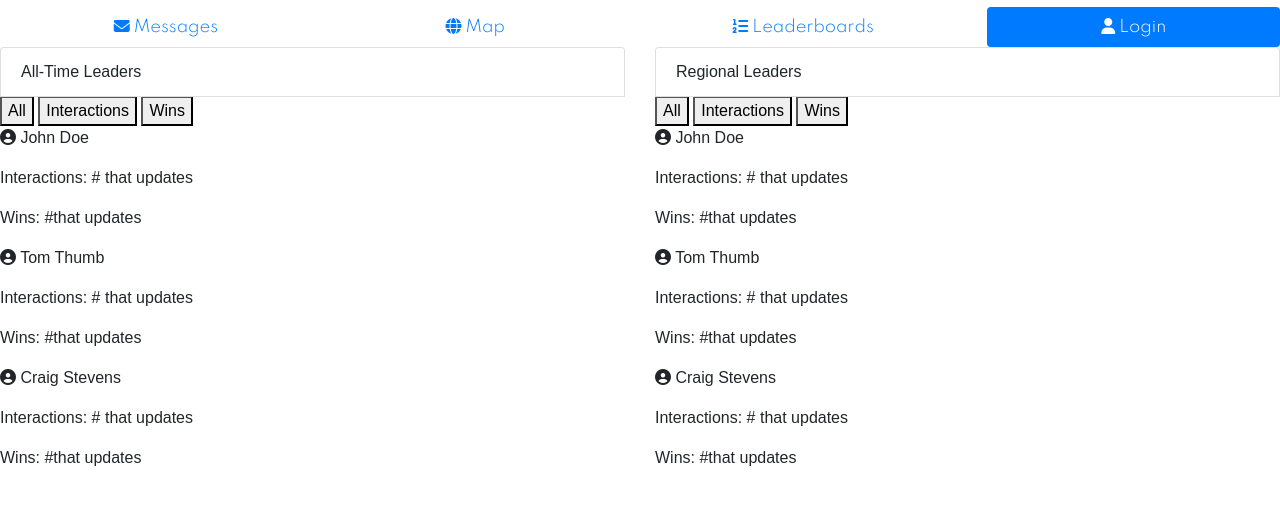
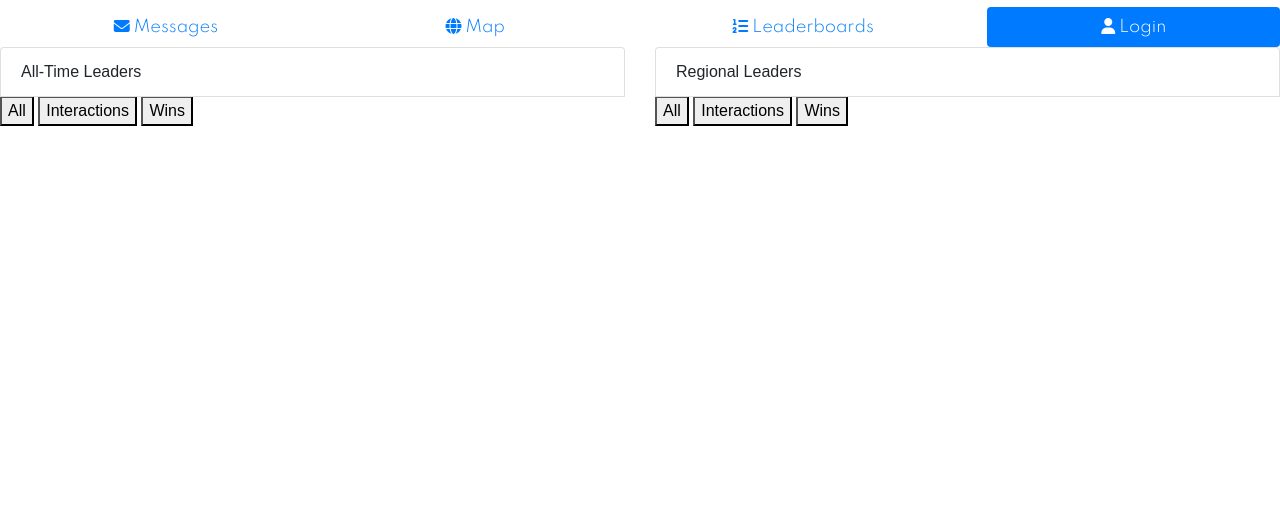
Before and after one commit to TelevisionNinja/Boarder, a plain HTML site: page docs/leaderboard.html in a window 1280 px wide. Shown: the part 183-688 px from the top of the page. Drawn offline with nearby package versions, Linux system fonts and the light colour scheme; files that its build step writes are made by us from their sources.

Commit message:
tab change

```diff
--- a/docs/leaderboard.html
+++ b/docs/leaderboard.html
@@ -38,19 +38,19 @@
                         <button class="tablinks" onclick="openTab(event, 'Wins')">Wins</button>
                         </div>
 
-                        <div id="All" class="All">
+                        <div id="All" class="tabcontent">
                             <p><i class="fas fa-user-circle"></i>  John Doe</p>
                             <p class="interests">Interactions: # that updates</p>
                             <p class="interests">Wins: #that updates</p>
                         </div>
 
-                        <div id="Interactions" class="Interactions">
+                        <div id="Interactions" class="tabcontent">
                             <p><i class="fas fa-user-circle"></i>  Tom Thumb</p>
                             <p class="interests">Interactions: # that updates</p>
                             <p class="interests">Wins: #that updates</p>
                         </div>
 
-                        <div id="Wins" class="Wins">
+                        <div id="Wins" class="tabcontent">
                             <p><i class="fas fa-user-circle"></i>  Craig Stevens</p>
                             <p class="interests">Interactions: # that updates</p>
                             <p class="interests">Wins: #that updates</p>
@@ -70,19 +70,19 @@
                         <button class="tablinks" onclick="openTab(event, 'Wins')">Wins</button>
                         </div>
 
-                        <div id="All" class="All">
+                        <div id="All" class="tabcontent">
                             <p><i class="fas fa-user-circle"></i>  John Doe</p>
                             <p class="interests">Interactions: # that updates</p>
                             <p class="interests">Wins: #that updates</p>
                         </div>
 
-                        <div id="Interactions" class="Interactions">
+                        <div id="Interactions" class="tabcontent">
                             <p><i class="fas fa-user-circle"></i>  Tom Thumb</p>
                             <p class="interests">Interactions: # that updates</p>
                             <p class="interests">Wins: #that updates</p>
                         </div>
 
-                        <div id="Wins" class="Wins">
+                        <div id="Wins" class="tabcontent">
                             <p><i class="fas fa-user-circle"></i>  Craig Stevens</p>
                             <p class="interests">Interactions: # that updates</p>
                             <p class="interests">Wins: #that updates</p>
```
